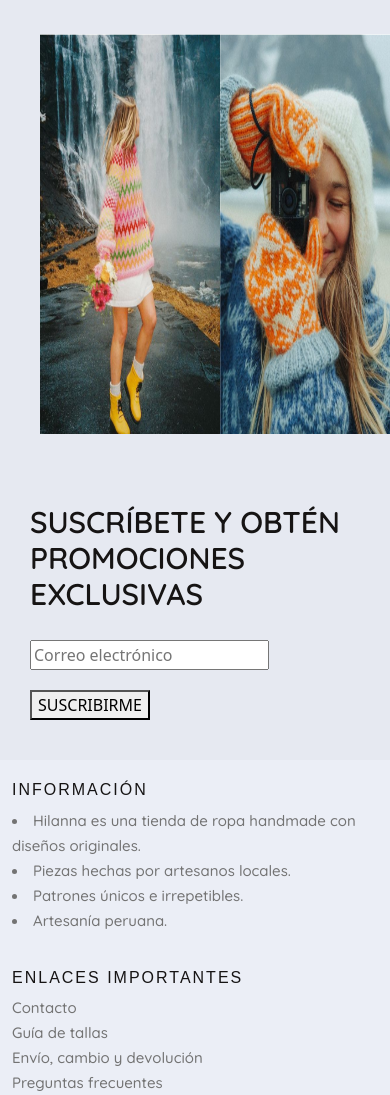
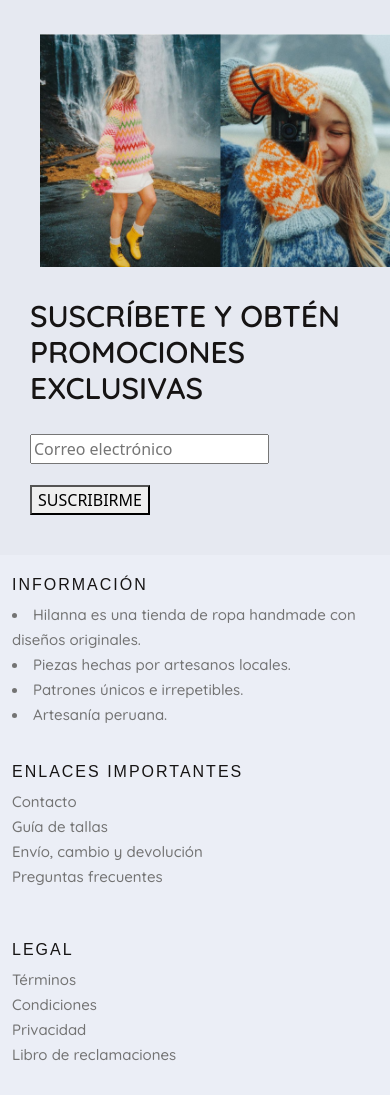
Before and after one commit to tanianaula/Pages-Responsive-y-SASS, a plain HTML site: page index.html in a window 390 px wide. Shown: the part 5371-6466 px from the top of the page. Drawn offline with nearby package versions, Linux system fonts and the light colour scheme.

Commit message:
se modificó el margin-top

```diff
--- a/css/styles.css
+++ b/css/styles.css
@@ -286,7 +286,6 @@ main section .row {
     margin-bottom: 30px;
     margin-left: 20px;
     width: 700px;
-    height: 400px;
 }
 
 div .submit button:active{
@@ -479,7 +478,7 @@ row .información{
 @media (max-width:480px){
     .propósito img{
         width: 360px;
-}
+    }
     .propósito p{
         margin-left: 40px;
     }
@@ -493,12 +492,15 @@ row .información{
 @media (max-width:991px){
     .suscríbete-img img{
         width: 700px;
-}
+    }
 }
 
 @media (max-width:480px){
     .newsletter img{
         width: 360px;
         height: 200;
+    }
+    .Prom1{
+        margin-top: 1px;
+    }
 }
-}
```
